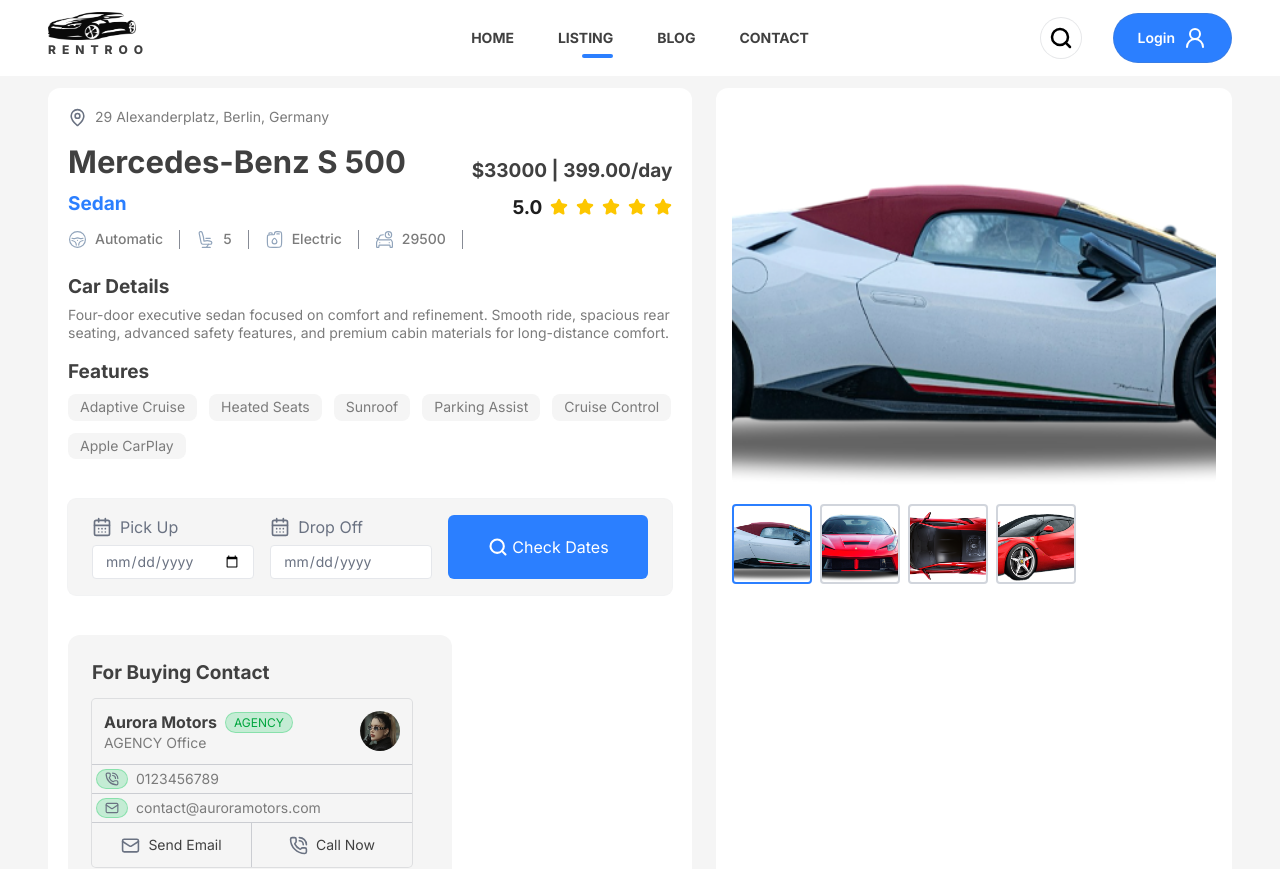
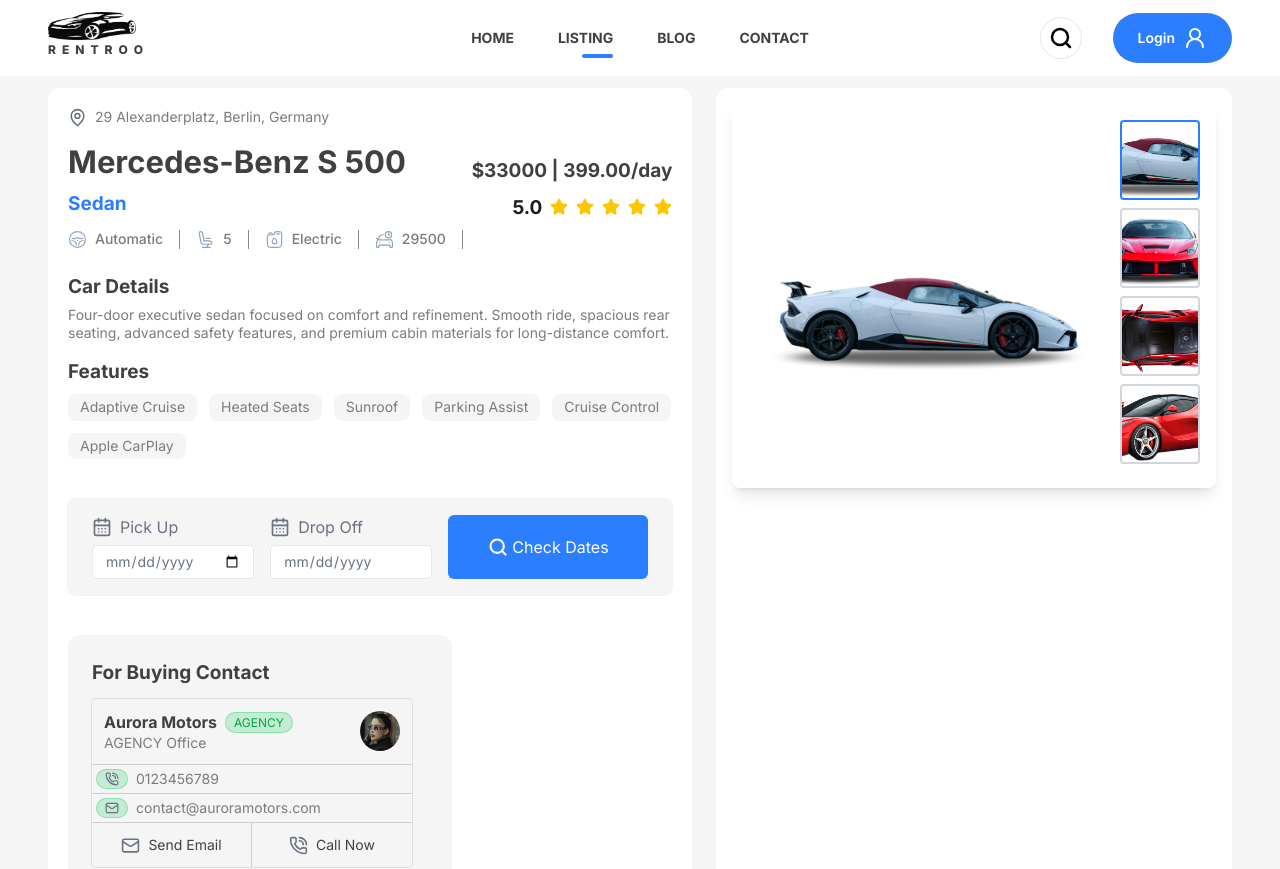
Before and after one commit to bcot-code/Car_Rental, a React (Vite) app in the folder client/: page /listing/67f763d8197ac559e4089b7a in a window 1280 px wide. Shown: the top 869 px of the page. Built offline with nearby package versions, Linux system fonts and the light colour scheme; no server answers.

Commit message:
fixing the imgs

```diff
--- a/client/src/components/CarImages.jsx
+++ b/client/src/components/CarImages.jsx
@@ -8,17 +8,17 @@
   }
 
   return (
-    <div className='flex flex-col gap-4'>
+    <div className='flex flex-col md:flex-row md:justify-center gap-4 md:max-h-96 shadow-lg rounded-lg p-4'>
       {/* Main Image */}
-      <div className='w-full h-64 md:h-80 lg:h-96 overflow-hidden rounded-lg'>
+      <div className='w-full md:flex-2 h-64 md:h-full lg:h-96 overflow-hidden rounded-lg'>
         <img
           src={selectedImage}
           alt={car.title}
-          className='w-full h-full object-cover'
+          className='w-full h-full object-contain'
         />
       </div>
       {/* Thumbnail Images */}
-      <div className='flex gap-2 overflow-x-auto'>
+      <div className='flex md:flex-col gap-2 overflow-x-auto md:overflow-y-auto md:max-h-96'>
         {car.images.map((image, index) => (
           <img
             key={index}
```
